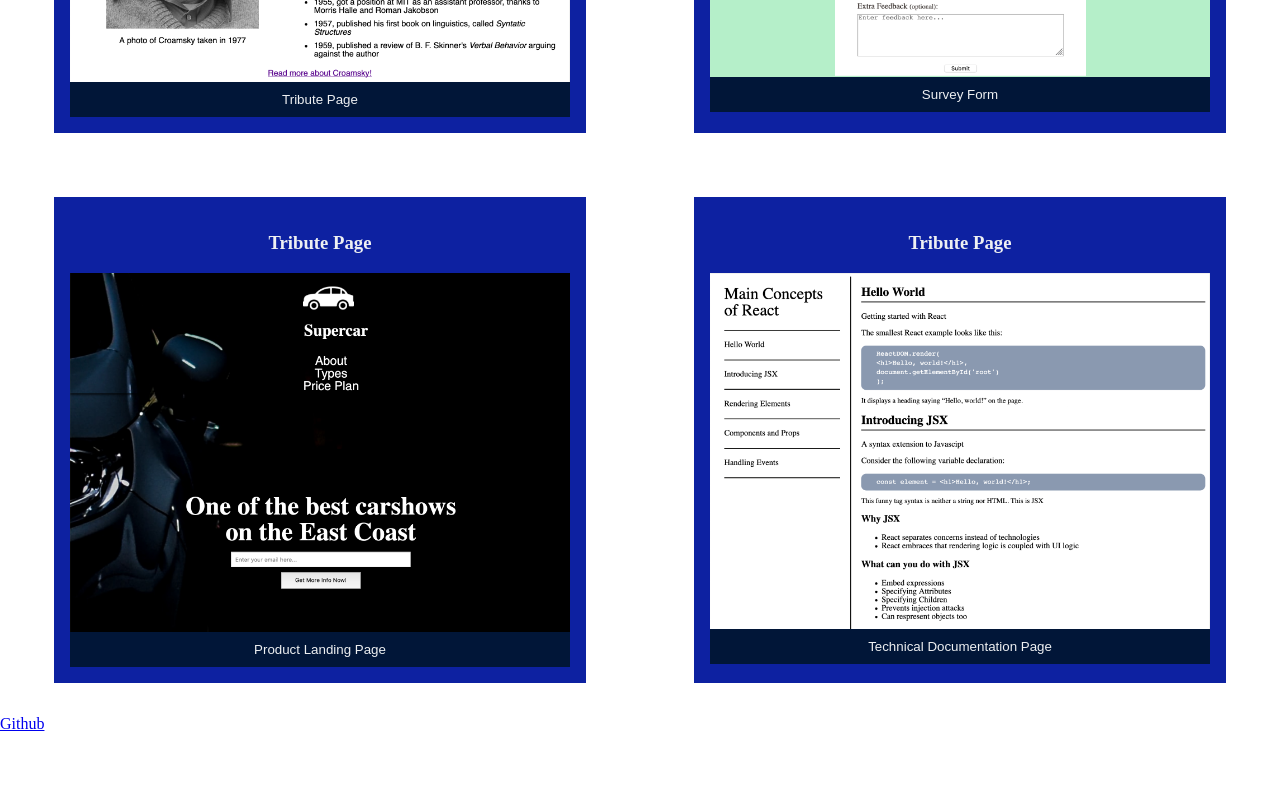
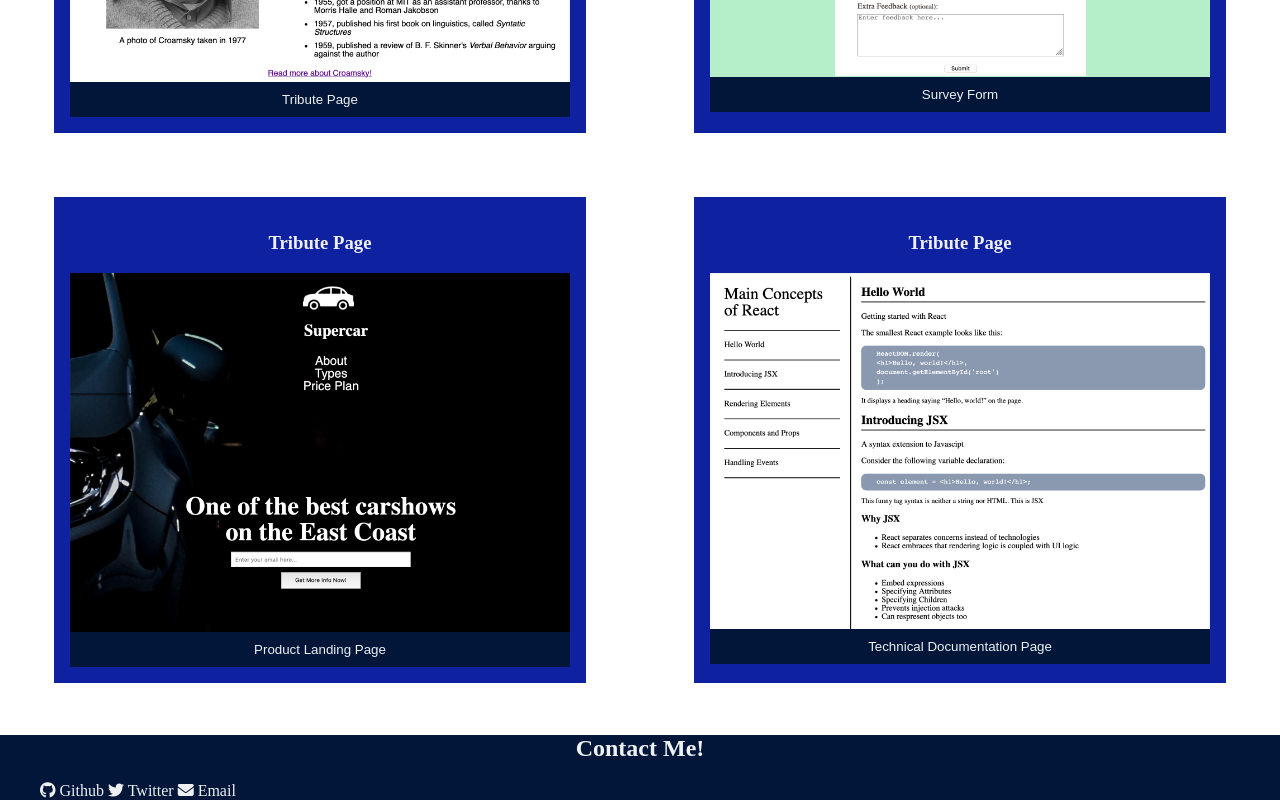
Before and after one commit to centanomics/portfolio-old, a plain HTML site: page index.html in a window 1280 px wide. Shown: the part 1271-2071 px from the top of the page. Before the commit the page ends 2004 px from the top, so only its background shows below. Drawn offline with Linux system fonts and the light colour scheme.

Commit message:
added contact and fixed welcome styling

```diff
--- a/css/main.css
+++ b/css/main.css
@@ -62,9 +62,12 @@ body {
 
 #welcome-section {
   height: 100vh;
+  line-height: 100vh;
   margin: 0;
   padding: 0;
   background-color: var(--main-color);
+  color: var(--light-text);
+  text-align: center;
 }
 
 /* Project Section */
@@ -108,3 +111,23 @@ h3 {
   background: var(--active-color);
   color: var(--dark-text);
 }
+
+/* contact section */
+
+#contact {
+  background: var(--main-color);
+  color: var(--light-text);
+}
+
+#contact ul {
+  margin: 0;
+}
+
+#contact li {
+  display: inline-block;
+}
+
+.profile-link {
+  color: var(--light-text);
+  text-decoration: none;
+}
--- a/index.html
+++ b/index.html
@@ -5,6 +5,7 @@
     <meta name="viewport" content="width=device-width, initial-scale=1.0" />
     <meta http-equiv="X-UA-Compatible" content="ie=edge" />
     <link rel="stylesheet" href="css/main.css" />
+    <script src="https://kit.fontawesome.com/d2ea2e8e50.js"></script>
     <title>Shannon Myers</title>
   </head>
   <body>
@@ -55,9 +56,34 @@
       </div>
     </section>
     <section id="contact">
-      <a href="https://github.com/semyers189" id="profile-link" target="_blank"
-        >Github</a
-      >
+      <h1>Contact Me!</h1>
+      <ul>
+        <li>
+          <a
+            href="https://github.com/semyers189"
+            id="profile-link"
+            class="profile-link"
+            target="_blank"
+            ><i class="fab fa-github"></i> Github</a
+          >
+        </li>
+        <li>
+          <a
+            href="https://twitter.com/scmyers02"
+            class="profile-link"
+            target="_blank"
+            ><i class="fab fa-twitter"></i> Twitter</a
+          >
+        </li>
+        <li>
+          <a
+            href="mailto:shannonemyers189@gmail.com"
+            class="profile-link"
+            target="_blank"
+            ><i class="fas fa-envelope"></i> Email</a
+          >
+        </li>
+      </ul>
     </section>
     <script src="js/index.js"></script>
   </body>
```
